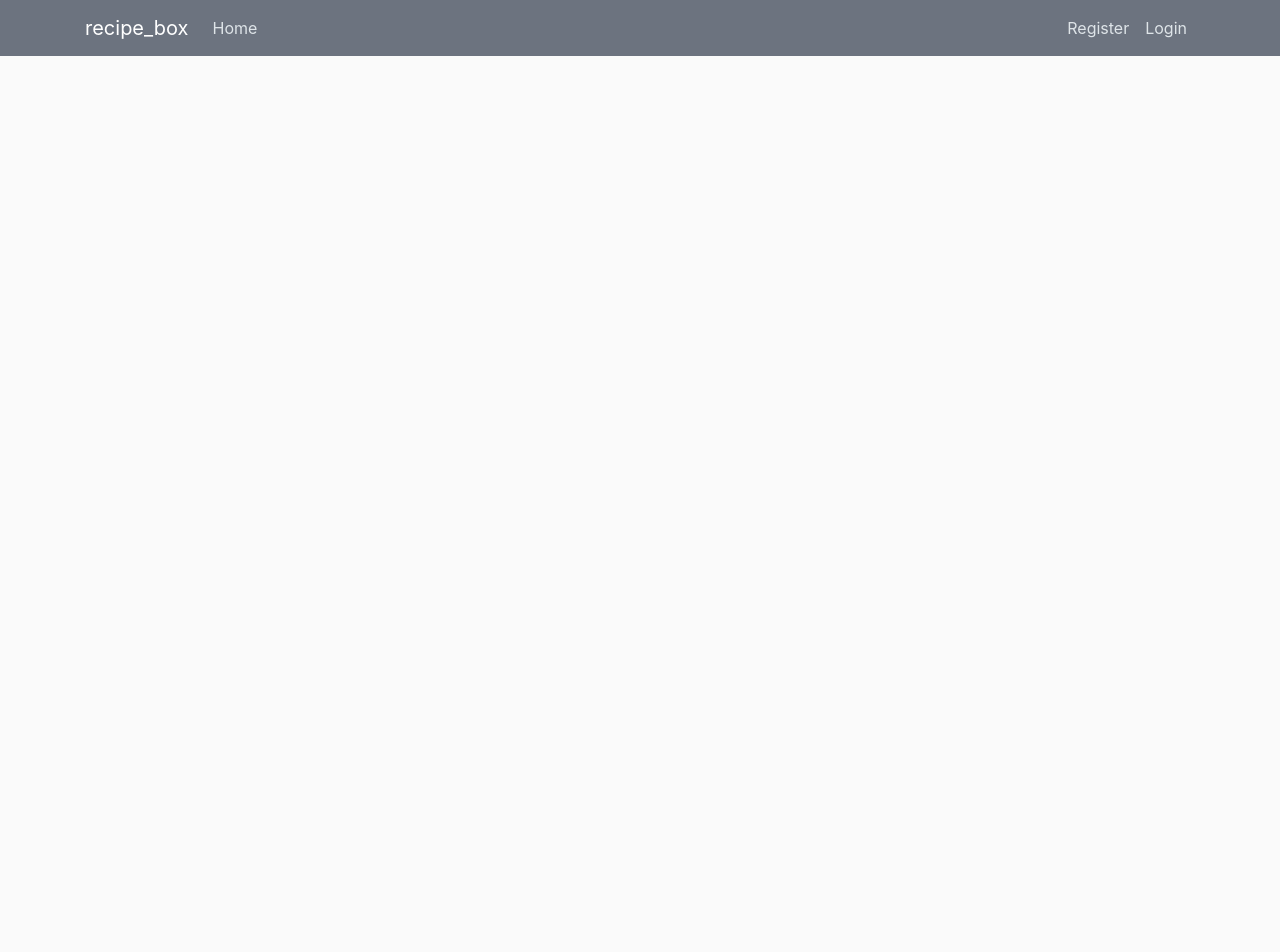
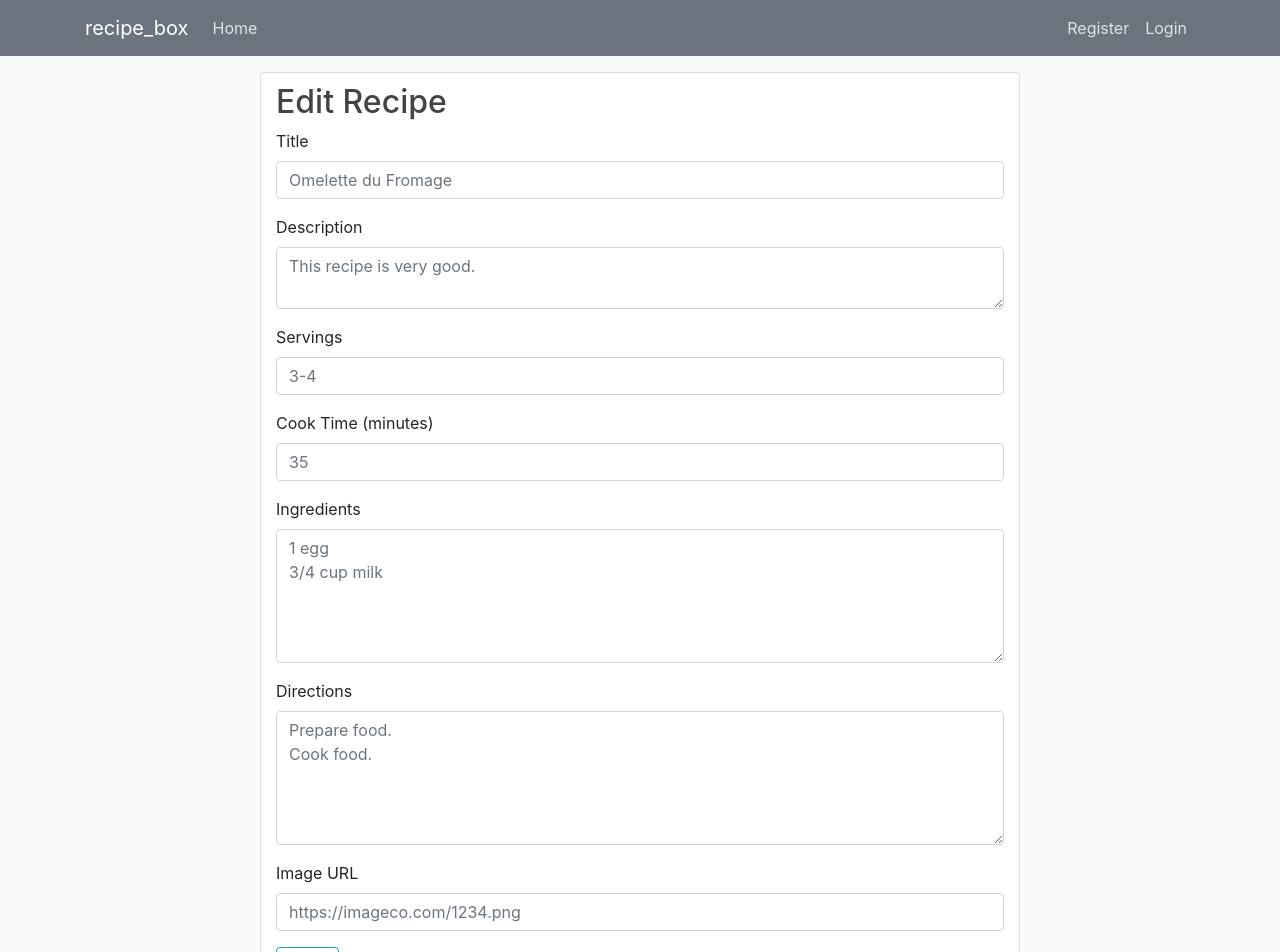
Before and after one commit to Hall-Erik/recipebox-django-ng, an Angular app: page /recipe/1/edit in a window 1280 px wide. Before the commit this address led to /. Shown: the top 952 px of the page. Before the commit the page ends 800 px from the top, so only its background shows below. Built offline with nearby package versions, Linux system fonts and the light colour scheme; no server answers.

Commit message:
can update recipes

```diff
--- a/src/app/app-routing.module.ts
+++ b/src/app/app-routing.module.ts
@@ -3,6 +3,7 @@ import { Routes, RouterModule } from '@angular/router';
 import { RecipeCreateComponent } from './recipes/recipe-create/recipe-create.component';
 import { RecipeListComponent } from './recipes/recipe-list/recipe-list.component';
 import { RecipeDetailComponent } from './recipes/recipe-detail/recipe-detail.component';
+import { RecipeEditComponent } from './recipes/recipe-edit/recipe-edit.component';
 import { RegisterComponent } from './users/register/register.component';
 import { LoginComponent } from './users/login/login.component';
 
@@ -11,6 +12,7 @@ const routes: Routes = [
   {path: "index", component: RecipeListComponent},
   {path: "recipes/create", component: RecipeCreateComponent},
   {path: "recipe/:id", component: RecipeDetailComponent},
+  {path: "recipe/:id/edit", component: RecipeEditComponent},
   {path: "login", component: LoginComponent},
   {path: "register", component: RegisterComponent}
 ];
--- a/src/app/app.module.ts
+++ b/src/app/app.module.ts
@@ -16,6 +16,7 @@ import { LoginComponent } from './users/login/login.component';
 import { RecipeService } from './services/recipe.service';
 import { UserService } from './services/user.service';
 import { RecipeInterceptor } from './services/recipe.interceptor';
+import { RecipeEditComponent } from './recipes/recipe-edit/recipe-edit.component';
 
 @NgModule({
   declarations: [
@@ -25,7 +26,8 @@ import { RecipeInterceptor } from './services/recipe.interceptor';
     HeaderComponent,
     RecipeDetailComponent,
     RegisterComponent,
-    LoginComponent
+    LoginComponent,
+    RecipeEditComponent
   ],
   imports: [
     BrowserModule,
--- a/src/app/recipes/recipe-create/recipe-create.component.ts
+++ b/src/app/recipes/recipe-create/recipe-create.component.ts
@@ -9,8 +9,7 @@ import { Recipe } from 'src/app/models/recipe';
   styleUrls: ['./recipe-create.component.css']
 })
 export class RecipeCreateComponent implements OnInit {
-
-  recipe: Recipe;
+  public recipe: Recipe;
 
   constructor(
     public recipeService: RecipeService,
@@ -36,14 +35,9 @@ export class RecipeCreateComponent implements OnInit {
   }
 
   createRecipe() {
-    console.log(this.recipe);
     this.recipeService.createRecipe(this.recipe)
       .subscribe((result: any) => {
-        console.log("Stock created.");
         this.router.navigate(['index']);
-      }, (err) => {
-        console.log("Couldn't create stock.");
-        console.log(err.error.msg);
       });
   }
 }
--- a/src/app/recipes/recipe-detail/recipe-detail.component.html
+++ b/src/app/recipes/recipe-detail/recipe-detail.component.html
@@ -4,7 +4,7 @@
       <h2>{{recipe.title}}</h2>
     </div>
     <div *ngIf="owner" class="p-2 bd-highlight">
-      <a class="btn btn-outline-info" href="#">Edit</a>
+      <a class="btn btn-outline-info" routerLink="/recipe/{{recipe.id}}/edit">Edit</a>
       <button class="btn btn-outline-danger"
       (click)="delete()">Delete</button>
     </div>
--- /dev/null
+++ b/src/app/recipes/recipe-edit/recipe-edit.component.html
@@ -0,0 +1,63 @@
+<div class="container mb-3">
+  <div class="row">
+    <div class="col-sm-8 offset-sm-2 content-section">
+      <h2>Edit Recipe</h2>
+      <form>
+        <div class="form-group">
+          <label for="title">Title</label>
+          <input [(ngModel)]="recipe.title" type="text" name="title"
+          class="form-control" id="title" aria-describedby="nameHelp"
+          placeholder="Omelette du Fromage">
+        </div>
+
+        <div class="form-group">
+          <label for="description">Description</label>
+          <textarea [(ngModel)]="recipe.description" name="description"
+          class="form-control" id="description" aria-describedby="descHelp"
+          placeholder="This recipe is very good.">
+          </textarea>
+        </div>
+
+        <div class="form-group">
+          <label for="servings">Servings</label>
+          <input [(ngModel)]="recipe.servings" type="number" name="servings"
+          class="form-control" id="servings" aria-describedby="servingsHelp"
+          placeholder="3-4">
+        </div>
+
+        <div class="form-group">
+          <label for="cook_time">Cook Time (minutes)</label>
+          <input [(ngModel)]="recipe.cook_time" type="number" name="cook_time"
+          class="form-control" id="cook_time" aria-describedby="cook_timeHelp"
+          placeholder="35">
+        </div>
+
+        <div class="form-group">
+          <label for="ingredients">Ingredients</label>
+          <textarea [(ngModel)]="recipe.ingredients" name="ingredients"
+          class="form-control" id="ingredients" aria-describedby="descHelp"
+          rows="5"
+          placeholder="1 egg&#10;3/4 cup milk">
+          </textarea>
+        </div>
+
+        <div class="form-group">
+          <label for="directions">Directions</label>
+          <textarea [(ngModel)]="recipe.directions" name="directions"
+          class="form-control" id="directions" aria-describedby="descHelp"
+          rows="5"
+          placeholder="Prepare food.&#10;Cook food.">
+          </textarea>
+        </div>
+
+        <div class="form-group">
+          <label for="image_file">Image URL</label>
+          <input [(ngModel)]="recipe.image_file" type="text" name="image_file"
+          class="form-control" id="image_file" aria-describedby="nameHelp"
+          placeholder="https://imageco.com/1234.png">
+        </div>
+        </form>
+        <button class="btn btn-outline-info" (click)="updateRecipe()">Save</button>
+    </div>
+  </div>
+</div>
--- /dev/null
+++ b/src/app/recipes/recipe-edit/recipe-edit.component.ts
@@ -0,0 +1,46 @@
+import { Component, OnInit } from '@angular/core';
+import { ActivatedRoute, Router } from '@angular/router';
+
+import { RecipeService } from '../../services/recipe.service';
+import { Recipe } from 'src/app/models/recipe';
+
+@Component({
+  selector: 'app-recipe-edit',
+  templateUrl: './recipe-edit.component.html',
+  styleUrls: ['./recipe-edit.component.css']
+})
+export class RecipeEditComponent implements OnInit {
+  public recipe: Recipe;
+  private recipeId: string;
+
+  constructor(
+    public recipeService: RecipeService,
+    private router: Router,
+    private route: ActivatedRoute) { }
+
+  ngOnInit() {
+    this.recipe = {
+      id: null,
+      title: "",
+      description: "",
+      servings: "",
+      cook_time: "",
+      ingredients: "",
+      directions: "",
+      image_file: "",
+      datePosted: "1/1/19",
+      user: null
+    };
+    this.recipeId = this.route.snapshot.paramMap.get('id');
+    this.recipeService.getRecipe(+this.recipeId).subscribe(
+      (recipe) => {this.recipe = recipe});
+  }
+
+  updateRecipe() {
+    this.recipeService.updateRecipe(+this.recipeId, this.recipe)
+      .subscribe((resp) => {
+        console.log('Recipe updated');
+        this.router.navigate(['index']);
+      });
+  }
+}
--- a/src/app/services/recipe.service.ts
+++ b/src/app/services/recipe.service.ts
@@ -22,7 +22,11 @@ export class RecipeService {
     return this.http.get<Recipe>(`/api/recipes/${id}`);
   }
 
-  public deleteRecipe(id: Number): Observable<any> {
+  public updateRecipe(id: number, recipe: Recipe): Observable<any> {
+    return this.http.put(`/api/recipes/${id}`, recipe);
+  }
+
+  public deleteRecipe(id: number): Observable<any> {
     return this.http.delete(`/api/recipes/${id}`);
   }
 }
```
Also changed, not shown: src/app/recipes/recipe-edit/recipe-edit.component.css (added), 1 other file (tests, documents, lock files or other folders).
